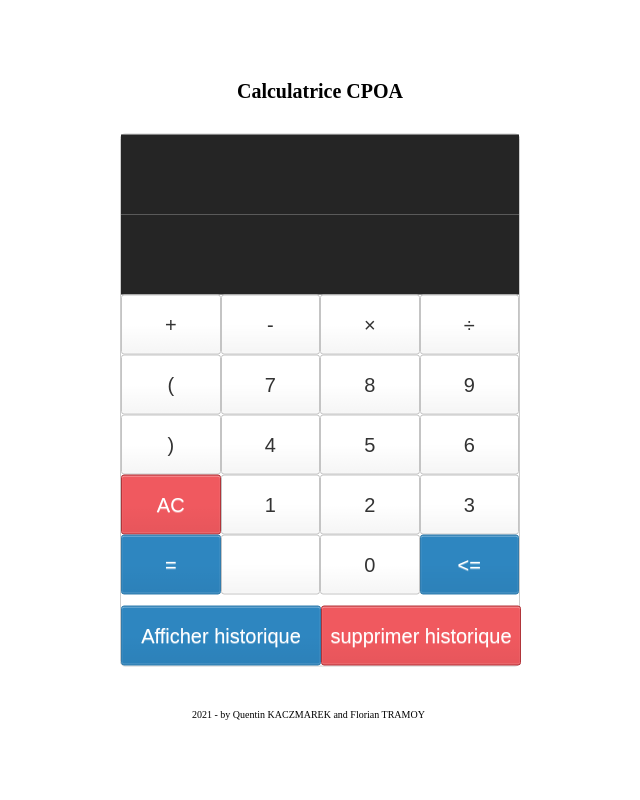
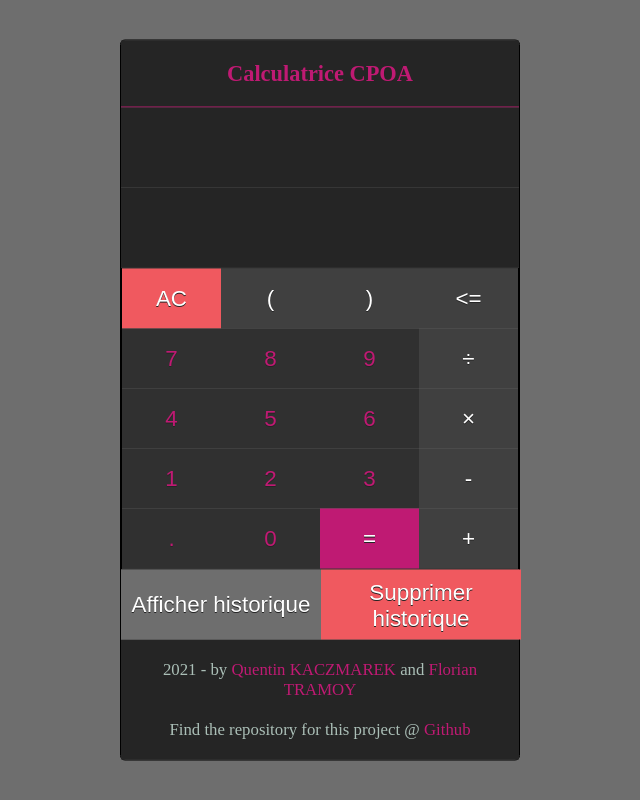
Before and after one commit to Night4dead/CPOA_CALCULATRICE, a Java web app: template src/main/webapp/WEB-INF/calculatrice.jsp in a window 1280 px wide. Shown: the whole page, without its empty margins (320-960 px from the left). Run offline with Tomcat 11, a stand-in JSP engine, Linux system fonts and the light colour scheme; the template is opened without the code that fills it, so the values that code supplies are empty; some libraries are stand-ins or nearby versions.

Commit message:
commit 08/06: finishing touches to the calculator web interface; adding test for dao and controllers; added support for doubles

```diff
--- a/src/main/java/com/iut/as2021/controller/facade/CalculatriceManager.java
+++ b/src/main/java/com/iut/as2021/controller/facade/CalculatriceManager.java
@@ -42,10 +42,10 @@ public class CalculatriceManager {
         }
     }
 
-    public void deleteAll() throws MathsExceptions {
+    public void deleteAll(List<BoExpression> expressions) throws MathsExceptions {
         logger.info("-> suppressions des expressions");
         try {
-            serviceExpression.deleteAll();
+            serviceExpression.deleteAll(expressions);
         } catch (Exception e) {
             throw new MathsTechnicalException(e.getMessage());
         }
--- a/src/main/java/com/iut/as2021/controller/service/interfaces/IServiceExpression.java
+++ b/src/main/java/com/iut/as2021/controller/service/interfaces/IServiceExpression.java
@@ -5,13 +5,13 @@ import com.iut.as2021.modele.BoExpression;
 
 import java.util.List;
 
-public interface IServiceExpression {
+public interface IServiceExpression extends IServiceGeneric{
 
     String calculate(String expression) throws MathsExceptions;
 
     void save(BoExpression expression) throws MathsExceptions;
 
-    void deleteAll() throws MathsExceptions;
+    void deleteAll(List<BoExpression> expressionList) throws MathsExceptions;
 
     List<BoExpression> expressionList() throws MathsExceptions;
 }
--- a/src/main/java/com/iut/as2021/tools/Tools.java
+++ b/src/main/java/com/iut/as2021/tools/Tools.java
@@ -53,6 +53,7 @@ public class Tools {
     private boolean hasUnauthorizedChar(int iCurrent, String expression){
         return isNotADigit(iCurrent,expression)
                 &&expression.charAt(iCurrent)!=' '
+                &&expression.charAt(iCurrent)!='.'
                 &&!isOperator(expression.charAt(iCurrent))
                 &&!isClosingParentheses(iCurrent,expression)
                 &&!isOpenParentheses(iCurrent,expression);
--- a/src/main/webapp/WEB-INF/calculatrice.jsp
+++ b/src/main/webapp/WEB-INF/calculatrice.jsp
@@ -17,8 +17,14 @@
     <script src="http://ajax.googleapis.com/ajax/libs/jquery/1.3/jquery.min.js" type="text/javascript"></script>
     <style>
         html {
-            font-size: 62.5%;
+            font-size: 0.7em;
             box-sizing: border-box;
+            font-family: "MesloLGS NF";
+        }
+
+        body {
+            background-color: #6e6e6e;
+            color: #abbfb7;
         }
 
         *, *::before, *::after {
@@ -28,7 +34,7 @@
         }
 
         .calculator {
-            border: 1px solid #ccc;
+            border: 1px solid black;
             border-radius: 5px;
             position: absolute;
             top: 50%;
@@ -54,11 +60,12 @@
             width: 100%;
             min-height: 80px;
             text-wrap: initial;
-            font-size: 3rem;
+            font-size: 2rem;
             border: none;
             background-color: #252525;
             color: #fff;
             text-align: right;
+            padding-top: 10px;
             padding-right: 20px;
             padding-left: 10px;
         }
@@ -66,11 +73,12 @@
         .calculator-screen-errors {
             width: 100%;
             border: none;
-            font-size: 3rem;
+            font-size: 2rem;
             min-height: 80px;
             background-color: #252525;
             color: red;
             text-align: right;
+            padding-top: 10px;
             padding-right: 20px;
             padding-left: 10px;
             text-wrap: normal;
@@ -78,15 +86,15 @@
 
         button {
             height: 60px;
-            background-color: #fff;
-            border-radius: 3px;
-            border: 1px solid #c4c4c4;
-            background-color: transparent;
+            background-color: #303030;
+            border: 0px solid #c4c4c4;
+            /*border-radius: 3px;
+            background-color: transparent;*/
             font-size: 2rem;
-            color: #333;
-            background-image: linear-gradient(to bottom,transparent,transparent 50%,rgba(0,0,0,.04));
-            box-shadow: inset 0 0 0 1px rgba(255,255,255,.05), inset 0 1px 0 0 rgba(255,255,255,.45), inset 0 -1px 0 0 rgba(255,255,255,.15), 0 1px 0 0 rgba(255,255,255,.15);
-            text-shadow: 0 1px rgba(255,255,255,.4);
+            color: #bf1a73;
+            /*background-image: linear-gradient(to bottom,transparent,transparent 50%,rgba(0,0,0,.04));
+            box-shadow: inset 0 0 0 1px rgba(255,255,255,.05), inset 0 1px 0 0 rgba(255,255,255,.45), inset 0 -1px 0 0 rgba(255,255,255,.15), 0 1px 0 0 rgba(255,255,255,.15);*/
+            text-shadow: 0 1px #252525;
         }
 
 
@@ -103,33 +111,23 @@
             overflow: auto; /* Enable scroll if needed */
             background-color: rgb(0,0,0); /* Fallback color */
             background-color: rgba(0,0,0,0.4); /* Black w/ opacity */
-
-            /*
-
-            border: 1px solid #ccc;
-            border-radius: 5px;
-            position: absolute;
-            top:75%;
-            left: 85%;
-            transform: translate(-50%, -50%);
-            width: 400px;
-            */
         }
 
         .history-content {
-            background-color: #fefefe;
+            background-color: #303030;
             margin: auto;
             padding: 20px;
             border: 1px solid #888;
-            width: 20%;
+            width: auto;
         }
 
         .history-table {
 
         }
 
-        .history-table > td > button{
+        .history-table.td, td.button{
             width: 100%;
+            padding: 10px;
         }
 
         /* The Close Button */
@@ -147,12 +145,22 @@
             cursor: pointer;
         }
 
-        button:hover {
-            background-color: #eaeaea;
+        .operator {
+            color: #fff;
+            background-color: #404040;
         }
 
-        .operator {
-            color: #337cac;
+        .return {
+            background-color: #404040;
+            border-color: #b0353a;
+            color: #fff;
+        }
+
+        .equal-sign {
+            background-color: #bf1a73;
+            border-color: #337cac;
+            color: #fff;
+            height: 100%;
         }
 
         .all-clear {
@@ -161,118 +169,162 @@
             color: #fff;
         }
 
-        .all-clear:hover {
-            background-color: #f17377;
-        }
-
-        .equal-sign:hover {
-            background-color: #4e9ed4;
-        }
-
-        .calculator-keys {
-            display: grid;
-            grid-template-columns: repeat(4, 1fr);
-        }
-
-        .equal-sign {
-            background-color: #2e86c0;
-            border-color: #337cac;
-            color: #fff;
-            height: 100%;
-        }
-
         .history-buttons {
             display: grid;
             grid-template-columns: repeat(2, 2fr);
         }
 
         .btn-show {
-            background-color: #2e86c0;
+            padding: 10px;
+            background-color: #6e6e6e;
             border-color: #337cac;
             color: #fff;
             width: 200px;
+            height: 70px;
         }
 
         .btn-delete {
+            padding: 10px;
             background-color: #f0595f;
             border-color: #b0353a;
             color: #fff;
             width: 200px;
+            height: 70px;
         }
 
-        footer {
-
-            position: absolute;
-            bottom:10%;
-            left: 40%;
-            right:40%;
+        .btn-history-item {
+            background-color: #252525;
+            border-radius: 5px;
+            padding: 10px;
         }
 
-        h1 {
-            position: absolute;
-            top:10%;
-            left: 40%;
-            right:40%;
+        .btn-delete:hover {
+            background-color: #f17377;
         }
+
+        .all-clear:hover {
+            background-color: #f17377;
+        }
+
+        .equal-sign:hover {
+            background-color: #6d163b;
+        }
+
+        button:hover {
+            background-color: #404040;
+        }
+
+        .operator:hover, .return:hover{
+            background-color: #a68d37;
+        }
+
+        .calculator-keys {
+            display: grid;
+            grid-template-columns: repeat(4, 1fr);
+
+            border: 1px solid black;
+        }
+
+        .footer {
+            padding: 20px;
+            font-size: 1.5rem;
+            background-color: #252525;
+
+        }
+
+        a, a:visited {
+            text-decoration: none;
+            color: #bf1a73;
+            text-shadow: 0 1px #252525;
+        }
+
+        .title{
+            padding: 20px;
+            background-color: #252525;
+            border-bottom: 1px solid #bf1a73;
+            text-shadow: 0 1px #303030;
+        }
+
     </style>
 </head>
 <body>
 
-<center>
-    <h1>Calculatrice CPOA </h1>
-</center>
+
 
 <div style="display: none">
     <p id="errors">${errors}</p>
     <p id="result">${expression.res}</p>
-    <form:form action="deleteAll" method="get">test</form:form>
+    <form:form action="deleteAll" modelAttribute="expressions" method="POST"></form:form>
 </div>
 
+
 <div class="calculator">
+    <div class="title">
+        <center>
+            <a href="/calculatrice"><h1>Calculatrice CPOA </h1></a>
+        </center>
+        <span class="div-span"></span>
+    </div>
+    <div id="calculate-res">
+
+    </div>
     <form:form action="calculate" method="POST" modelAttribute="expression">
         <form:input id="expression" path="exp" class="calculator-screen" />
     </form:form>
-    <div id="calculate-res">
-
-    </div>
 
     <div class="calculator-keys">
 
-        <button class="btn-value" type="button " class="operator" value="+">+</button>
-        <button class="btn-value" type="button " class="operator" value="-">-</button>
-        <button class="btn-value" type="button " class="operator" value="*">&times;</button>
-        <button class="btn-value" type="button " class="operator" value="/">&divide;</button>
+        <button onclick="clearForm()" type="button" class="all-clear" value="all-clear">AC</button>
+        <button class="btn-value operator" type="button " value="(">(</button>
+        <button class="btn-value operator" type="button " value=")">)</button>
+        <button onclick="removeOne()" type="button" class="return"><=</button>
 
-        <button class="btn-value" type="button " value="(">(</button>
+
         <button class="btn-value" type="button " value="7">7</button>
         <button class="btn-value" type="button " value="8">8</button>
         <button class="btn-value" type="button " value="9">9</button>
+        <button class="btn-value operator" type="button " value="/">&divide;</button>
 
-        <button class="btn-value" type="button " value=")">)</button>
         <button class="btn-value" type="button " value="4">4</button>
         <button class="btn-value" type="button " value="5">5</button>
         <button class="btn-value" type="button " value="6">6</button>
+        <button class="btn-value operator" type="button " value="*">&times;</button>
 
-        <button onclick="clearForm()" type="button" class="all-clear" value="all-clear">AC</button>
         <button class="btn-value" type="button " value="1">1</button>
         <button class="btn-value" type="button " value="2">2</button>
         <button class="btn-value" type="button " value="3">3</button>
+        <button class="btn-value operator" type="button " value="-">-</button>
 
 
+        <button class="btn-value" type="button " class="decimal" value=".">.</button>
+        <button class="btn-value" type="button " value="0">0</button>
         <button onclick="submitForm()" type="button" class="equal-sign" value="=">=</button>
-        <button type="button " class="decimal" value="." disabled></button>
-        <button class="btn-value" type="button " value="0">0</button>
-
-
-
-        <button onclick="removeOne()" type="button" class="equal-sign"><=</button>
+        <button class="btn-value operator" type="button "  value="+">+</button>
 
     </div>
-    <br/>
     <div class="history-buttons">
         <button class="btn-show">Afficher historique</button>
-        <button class="btn-delete" onclick="deleteAll()">supprimer historique</button>
+        <button class="btn-delete" onclick="deleteAll()">Supprimer historique</button>
     </div>
+    <div class="footer">
+        <center>
+            <p>2021 - by
+                <a href="https://www.linkedin.com/in/quentinkaczmarek" target="_blank">Quentin KACZMAREK </a>
+                and
+                <a href="https://www.linkedin.com/in/florian-tramoy" target="_blank">Florian TRAMOY</a>
+            </p>
+            <br/>
+            <p>
+                Find the repository for this project @ <a href="https://github.com/Night4dead/CPOA_CALCULATRICE/releases" target="_blank">Github</a>
+            </p>
+        </center>
+    </div>
+</div>
+
+<div>
+    <footer>
+
+    </footer>
 </div>
 
 <div id="modal-history" class="history">
@@ -285,20 +337,22 @@
                 </tr>
                 <c:forEach items="${expressions}" var="expressionItem">
                     <tr>
-                        <td><button class="btn-history-item">${expressionItem.exp}</button></td>
+                        <td>
+                            <center>
+                                <button class="btn-history-item">${expressionItem.exp}</button>  =  <button class="btn-history-item">${expressionItem.res}</button>
+                            </center>
+                        </td>
                     </tr>
                 </c:forEach>
             </table>
         </div>
     </center>
 </div>
-<footer>
-    <p>2021 - by Quentin KACZMAREK and Florian TRAMOY</p>
-</footer>
+
 <script>
     window.onload = function (){
         if (checkErrors()){
-            document.getElementById("calculate-res").innerHTML = `<p id="errors-p" class="calculator-screen-errors"></p>`;
+            loadErrors();
             document.getElementById("errors-p").innerHTML = document.getElementById('errors').innerHTML;
         } else {
             document.getElementById("calculate-res").innerHTML = `<p id="result-p" class="calculator-screen-result"></p>`;
@@ -314,9 +368,12 @@
         modal.style.display = "none";
     });
 
+    function loadErrors(){
+        document.getElementById("calculate-res").innerHTML = `<p id="errors-p" class="calculator-screen-errors"></p>`;
+    }
+
 
     function deleteAll(){
-        console.log("hello " + document.forms[0].innerHTML);
         document.forms[0].submit();
     }
 
@@ -343,7 +400,8 @@
     }
 
     function checkErrors(){
-        if (document.getElementById('errors').innerHTML==""){
+        if (document.getElementById('errors').innerHTML==""
+            && document.getElementById('errors-p') == null){
             return false;
         }
         return true;
@@ -353,6 +411,7 @@
         if (validateCalculator()){
             document.forms[1].submit();
         } else {
+            loadErrors();
             document.getElementById("errors-p").innerHTML = 'Veuillez entrez une expression';
         }
     }
@@ -373,13 +432,14 @@
     })
 
     async function clearForm(){
-        document.forms[1].elements.namedItem("expression").value = "";
-        if(!checkErrors()){
-            document.getElementById("result").innerHTML ="";
-            document.getElementById("result-p").innerHTML = "";
-        }
-        document.getElementById("errors").innerHTML ="";
-        document.getElementById("errors-p").innerHTML = "";
+            document.forms[1].elements.namedItem("expression").value = "";
+            if (!checkErrors()) {
+                document.getElementById("result").innerHTML = "";
+                document.getElementById("result-p").innerHTML = "";
+            } else {
+                document.getElementById("errors").innerHTML ="";
+                document.getElementById("errors-p").innerHTML = "";
+            }
     }
 </script>
 </body>
```
Also changed, not shown: src/main/java/com/iut/as2021/controller/action/ActionCalculate.java (+12 -5 lines), src/main/java/com/iut/as2021/controller/service/implementation/ServiceExpressionImp.java (+22 -2 lines), src/main/java/com/iut/as2021/metier/Calculer.java (+4 -4 lines), src/main/java/com/iut/as2021/metier/Expression.java (+6 -5 lines), 3 other files.
